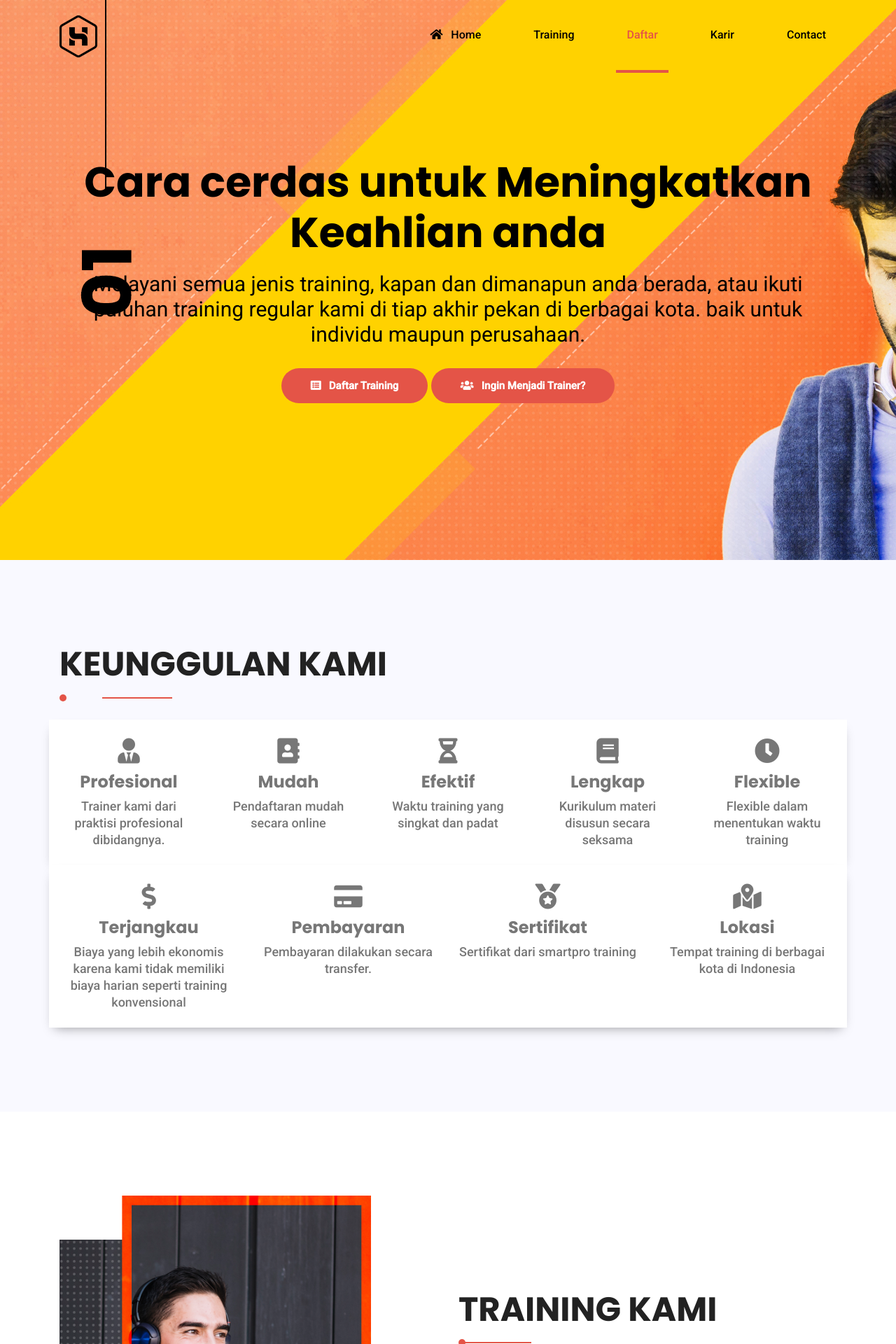
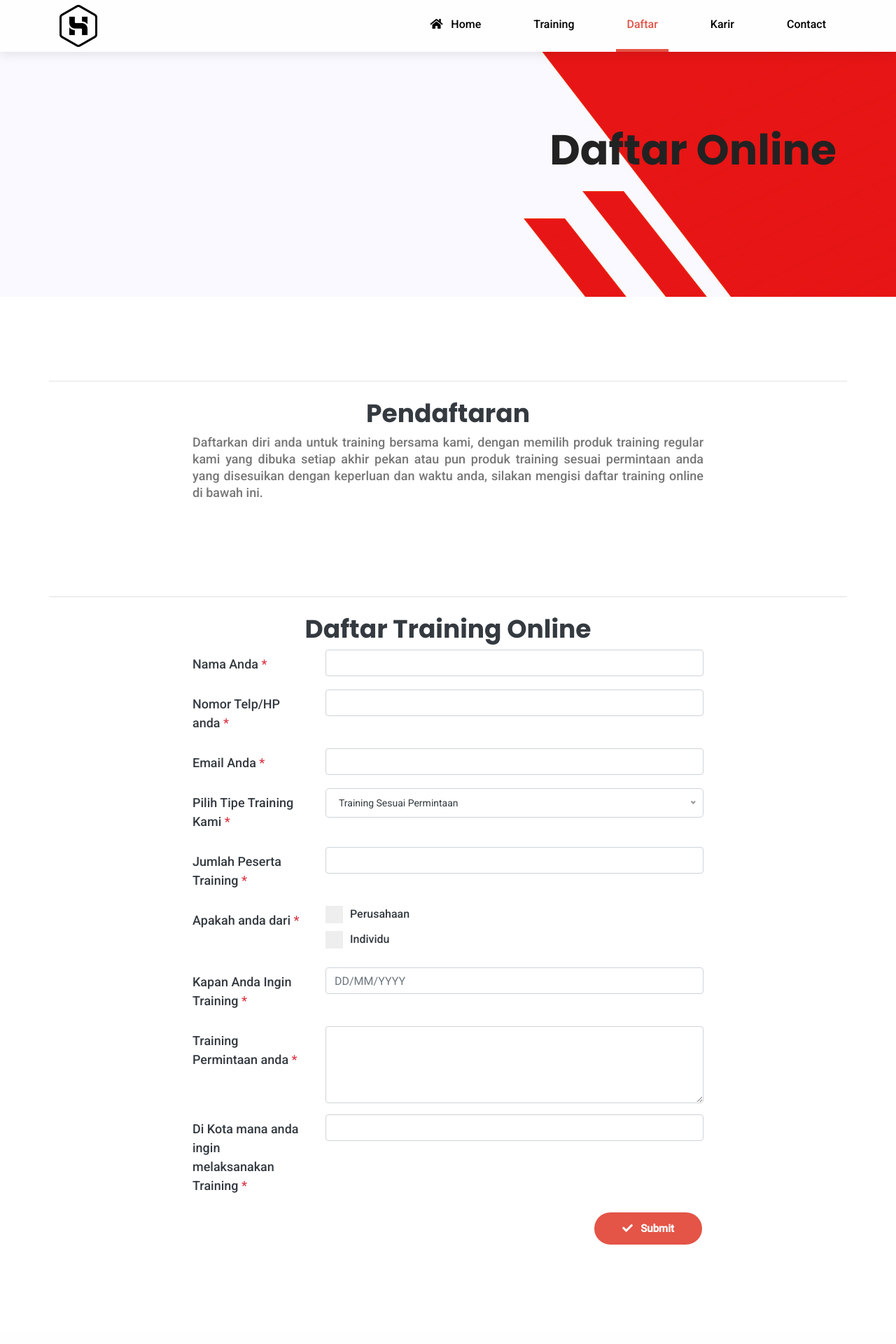
Before and after one commit to habibsyuhada/smartprotraining, a CodeIgniter app: page /database/register in a window 1280 px wide. Shown: the top 1920 px of the page at 70% size. Run offline with CodeIgniter, Linux system fonts and the light colour scheme; some libraries are stand-ins or nearby versions.

Commit message:
Update All

```diff
--- a/application/controllers/Home.php
+++ b/application/controllers/Home.php
@@ -26,21 +26,21 @@ class Home extends CI_Controller {
 	}
 
 	public function training(){
-		$data['subview'] 			= 'home/index';
+		$data['subview'] 			= 'home/training';
 		$data['menu_active'] 	= 'training';
 		$data['meta_title'] 	= 'Training';
 		$this->load->view('index', $data);
 	}
 
 	public function register(){
-		$data['subview'] 			= 'home/index';
+		$data['subview'] 			= 'home/register';
 		$data['menu_active'] 	= 'register';
 		$data['meta_title'] 	= 'Daftar';
 		$this->load->view('index', $data);
 	}
 
 	public function career(){
-		$data['subview'] 			= 'home/index';
+		$data['subview'] 			= 'home/career';
 		$data['menu_active'] 	= 'career';
 		$data['meta_title'] 	= 'Karir';
 		$this->load->view('index', $data);
--- a/application/views/_partial/footer.php
+++ b/application/views/_partial/footer.php
@@ -19,7 +19,7 @@
 					</aside> -->
 					<div class="pt-3">
 						<p><!-- Link back to Colorlib can't be removed. Template is licensed under CC BY 3.0. -->
-Copyright &copy;<script>document.write(new Date().getFullYear());</script> All rights reserved | This template is made with <i class="fa fa-heart-o" aria-hidden="true"></i> by <a href="#" target="_blank">Smart Pro Training</a>
+Copyright &copy;<script>document.write(new Date().getFullYear());</script> All rights reserved | This template is made with <i class="fas fa-heart"></i> by <a href="#" target="_blank">Smart Pro Training</a>
 <!-- Link back to Colorlib can't be removed. Template is licensed under CC BY 3.0. --></p>
 					</div>
 				</div>
--- a/application/views/_partial/header.php
+++ b/application/views/_partial/header.php
@@ -22,5 +22,82 @@
 		.card-advantage{
 			box-shadow: 0 8px 16px -8px rgba(0,0,0,0.4);
 		}
+		.form-control:focus{
+			border-color: #e45447;
+			box-shadow: none;
+		}
+		.nice-select{
+			border: 1px solid #ced4da
+		}
 	</style>
+	<!-- checkbox -->
+	<style>
+/* The container */
+.container_checkbox {
+  display: block;
+  position: relative;
+  padding-left: 35px;
+  margin-bottom: 12px;
+  cursor: pointer;
+  font-size: 16px;
+  -webkit-user-select: none;
+  -moz-user-select: none;
+  -ms-user-select: none;
+  user-select: none;
+}
+
+/* Hide the browser's default checkbox */
+.container_checkbox input {
+  position: absolute;
+  opacity: 0;
+  cursor: pointer;
+  height: 0;
+  width: 0;
+}
+
+/* Create a custom checkbox */
+.checkmark {
+  position: absolute;
+  top: 0;
+  left: 0;
+  height: 25px;
+  width: 25px;
+  background-color: #eee;
+}
+
+/* On mouse-over, add a grey background color */
+.container_checkbox:hover input ~ .checkmark {
+  background-color: #ccc;
+}
+
+/* When the checkbox is checked, add a blue background */
+.container_checkbox input:checked ~ .checkmark {
+  background-color: #e45447;
+}
+
+/* Create the checkmark/indicator (hidden when not checked) */
+.checkmark:after {
+  content: "";
+  position: absolute;
+  display: none;
+}
+
+/* Show the checkmark when checked */
+.container_checkbox input:checked ~ .checkmark:after {
+  display: block;
+}
+
+/* Style the checkmark/indicator */
+.container_checkbox .checkmark:after {
+  left: 9px;
+  top: 5px;
+  width: 5px;
+  height: 10px;
+  border: solid white;
+  border-width: 0 3px 3px 0;
+  -webkit-transform: rotate(45deg);
+  -ms-transform: rotate(45deg);
+  transform: rotate(45deg);
+}
+</style>
 </head>
--- a/application/views/_partial/top.php
+++ b/application/views/_partial/top.php
@@ -1,7 +1,7 @@
 <body>
 
 	<!--================Header Menu Area =================-->
-	<header class="header_area">
+	<header class="header_area navbar_fixed">
 		<div class="main_menu">
 			<nav class="navbar navbar-expand-lg navbar-light">
 				<div class="container">
--- a/application/views/home/index.php
+++ b/application/views/home/index.php
@@ -1,13 +1,13 @@
 	<!--================Home Banner Area =================-->
-	<section class="banner-area owl-carousel" id="home">
-		<div class="single_slide_banner slide_bg1" style="background: url(<?php echo base_url() ?>assets/img/banner/banner-bg1.jpg);">
+	<section class="" id="home"  style="background-repeat: no-repeat; background-size: 100% 100% !important; background: url(<?php echo base_url() ?>assets/img/banner/banner_1.jpg);">
+		<div class="">
 			<div class="container">
 				<div class="row fullscreen d-flex align-items-center">
 					<div class="banner-content col-lg-12 justify-content-center">
-						<h1>Cara cerdas untuk Meningkatkan Keahlian anda</h1>
-						<h3>Melayani semua jenis training, kapan dan dimanapun anda berada, atau ikuti puluhan training regular kami di tiap akhir pekan di berbagai kota. baik untuk individu maupun perusahaan.</h3>
-						<a href="#" class="primary-btn"><b class="text-white"><i class="fas fa-list-alt"></i> &nbsp; Daftar Training</b></a>
-						<a href="#" class="primary-btn"><b class="text-white"><i class="fas fa-users"></i> &nbsp; Ingin Menjadi Trainer?</b></a>
+						<h1 style="color: #222222">Cara cerdas untuk Meningkatkan Keahlian anda</h1>
+						<h3 style="color: #222222">Melayani semua jenis training, kapan dan dimanapun anda berada, atau ikuti puluhan training regular kami di tiap akhir pekan di berbagai kota. baik untuk individu maupun perusahaan.</h3>
+						<a href="#" class="primary-btn font-weight-bold"><i class="fas fa-list-alt"></i> &nbsp; Daftar Training</a>
+						<a href="#" class="primary-btn font-weight-bold"><i class="fas fa-users"></i> &nbsp; Ingin Menjadi Trainer?</a>
 					</div>
 				</div>
 			</div>
@@ -244,7 +244,7 @@
 		<div class="container">
 			<div class="row align-items-center justify-content-between">
 				<div class="col-lg-5 about-left">
-					<img class="img-fluid" src="<?php echo base_url(); ?>assets/img/about-img.png" alt="">
+					<img class="img-fluid" src="<?php echo base_url(); ?>assets/img/Chart_1.png" alt="">
 				</div>
 				<div class="col-lg-6 col-md-12 about-right">
 					<div class="main-title text-left">
@@ -255,7 +255,7 @@
 							Training  kami, mencakup berbagai industri seperti, minyak dan gas, bangunan dan konstruksi, manufaktur, galangan kapal, pengembangan diri dan lainnya.
 						</p>
 					</div>
-					<a href="#" class="primary-btn font-weight-bold"><i class="fas fa-chevron-circle-right"></i> &nbsp; Baca Lebih Lanjut.</a>
+					<a href="<?php echo base_url() ?>training" class="primary-btn font-weight-bold"><i class="fas fa-chevron-circle-right"></i> &nbsp; Baca Lebih Lanjut.</a>
 				</div>
 			</div>
 		</div>
@@ -278,10 +278,10 @@
 							Jadwal training sesuai permintaan disesuaikan dengan kebutuhan anda. kapan dan dimanapun anda berada
 						</p>
 					</div>
-					<a href="#" class="primary-btn font-weight-bold"><i class="fas fa-chevron-circle-right"></i> &nbsp; Baca Lebih Lanjut.</a>
+					<a href="<?php echo base_url() ?>training" class="primary-btn font-weight-bold"><i class="fas fa-chevron-circle-right"></i> &nbsp; Baca Lebih Lanjut.</a>
 				</div>
 				<div class="col-lg-5 about-left">
-					<img class="img-fluid" src="<?php echo base_url(); ?>assets/img/about-img.png" alt="">
+					<img class="img-fluid" src="<?php echo base_url(); ?>assets/img/Chart_1.png" alt="">
 				</div>
 			</div>
 		</div>
@@ -293,7 +293,7 @@
 		<div class="container">
 			<div class="row align-items-center justify-content-between">
 				<div class="col-lg-5 about-left">
-					<img class="img-fluid" src="<?php echo base_url(); ?>assets/img/about-img.png" alt="">
+					<img class="img-fluid" src="<?php echo base_url(); ?>assets/img/Chart_1.png" alt="">
 				</div>
 				<div class="col-lg-6 col-md-12 about-right">
 					<div class="main-title text-left">
--- /dev/null
+++ b/application/views/home/register.php
@@ -0,0 +1,137 @@
+================ Start Contact Banner Area =================-->
+<section class="banner_area">
+	<div class="banner_inner d-flex align-items-center">
+		<div class="container">
+			<div class="banner_content text-right">
+				<h1 style="color: #222222">Daftar Online</h1>
+				<!-- <div class="page_link">
+					<a href="index.html">Home</a>
+					<a href="contact.html">Contact</a>
+				</div> -->
+			</div>
+		</div>
+	</div>
+</section>
+<!--================ End Contact Banner Area =================-->
+
+<!--================Information Area =================-->
+<section class="contact_area section_gap pb-0">
+	<div class="container">
+		<div class="row justify-content-center border-top pt-4">
+			<div class="col-md-8">
+				<h1 class="text-center text-dark">Pendaftaran</h1>
+				<p class="text-justify">
+					Daftarkan diri anda untuk training bersama kami, dengan memilih produk training regular kami yang dibuka setiap akhir pekan atau pun produk training sesuai permintaan anda yang disesuikan dengan keperluan dan waktu anda, silakan mengisi daftar training online di bawah ini.
+				</p>
+			</div>
+		</div>
+		</div>
+	</div>
+</section>
+<!--================Information Area =================-->
+
+<!--================Form Area =================-->
+<section class="contact_area section_gap">
+	<div class="container">
+		<div class="row justify-content-center border-top pt-4">
+			<div class="col-md-8">
+				<h1 class="text-center text-dark">Daftar Training Online</h1>
+				<form class="text-dark">
+
+					<div class="form-group row">
+				    <label class="col-sm-3 col-form-label">Nama Anda <span class="text-danger">*</span></label>
+				    <div class="col-sm">
+				      <input type="text" class="form-control">
+				    </div>
+				  </div>
+
+				  <div class="form-group row">
+				    <label class="col-sm-3 col-form-label">Nomor Telp/HP anda <span class="text-danger">*</span></label>
+				    <div class="col-sm">
+				      <input type="text" class="form-control">
+				    </div>
+				  </div>
+
+				  <div class="form-group row">
+				    <label class="col-sm-3 col-form-label">Email Anda <span class="text-danger">*</span></label>
+				    <div class="col-sm">
+				      <input type="email" class="form-control">
+				    </div>
+				  </div>
+
+				  <div class="form-group row">
+				    <label class="col-sm-3 col-form-label">Pilih Tipe Training Kami <span class="text-danger">*</span></label>
+				    <div class="col-sm">
+				     <select class="w-100">
+								<option value="0">Training Sesuai Permintaan</option>
+								<option value="1">Training Regular/Akhir Pekan</option>
+							</select>
+				    </div>
+				  </div>
+
+				  <div class="form-group row">
+				    <label class="col-sm-3 col-form-label">Jumlah Peserta Training <span class="text-danger">*</span></label>
+				    <div class="col-sm">
+				      <input type="number" class="form-control">
+				    </div>
+				  </div>
+
+				  <div class="form-group row">
+				    <label class="col-sm-3 col-form-label">Apakah anda dari <span class="text-danger">*</span></label>
+				    <div class="col-sm">
+				    	<label class="container_checkbox">Perusahaan
+							  <input type="checkbox">
+							  <span class="checkmark"></span>
+							</label>
+							<label class="container_checkbox">Individu
+							  <input type="checkbox">
+							  <span class="checkmark"></span>
+							</label>
+				      <!-- <div class="form-check">
+							  <input class="form-check-input" type="checkbox" value="" id="defaultCheck1">
+							  <label class="form-check-label" for="defaultCheck1">
+							    Perusahaan
+							  </label>
+							</div>
+							<div class="form-check">
+							  <input class="form-check-input" type="checkbox" value="" id="defaultCheck1">
+							  <label class="form-check-label" for="defaultCheck1">
+							    Individu
+							  </label>
+							</div> -->
+						</div>
+				  </div>
+
+				  <div class="form-group row">
+				    <label class="col-sm-3 col-form-label">Kapan Anda Ingin Training <span class="text-danger">*</span></label>
+				    <div class="col-sm">
+				      <input type="text" class="form-control" placeholder="DD/MM/YYYY">
+				    </div>
+				  </div>
+
+				  <div class="form-group row">
+				    <label class="col-sm-3 col-form-label">Training Permintaan anda <span class="text-danger">*</span></label>
+				    <div class="col-sm">
+				      <textarea class="form-control" rows="4"></textarea>
+				    </div>
+				  </div>
+
+				  <div class="form-group row">
+				    <label class="col-sm-3 col-form-label">Di Kota mana anda ingin melaksanakan Training <span class="text-danger">*</span></label>
+				    <div class="col-sm">
+				      <input type="text" class="form-control">
+				    </div>
+				  </div>
+
+				  <div class="text-right">
+				  	<a href="#" class="primary-btn font-weight-bold"><i class="fa fa-check"></i> &nbsp; Submit</a>
+				  </div>
+
+				</form>
+			</div>
+		</div>
+		<!-- <div id="mapBox" class="mapBox" data-lat="40.701083" data-lon="-74.1522848" data-zoom="13" data-info="PO Box CT16122 Collins Street West, Victoria 8007, Australia." data-mlat="40.701083" data-mlon="-74.1522848"> -->
+		</div>
+	</div>
+</section>
+<!--================Form Area =================
--- a/assets/js/theme.js
+++ b/assets/js/theme.js
@@ -23,7 +23,8 @@
         if (scroll >= nav_offset_top) {
           $(".header_area").addClass("navbar_fixed");
         } else {
-          $(".header_area").removeClass("navbar_fixed");
+          // $(".header_area").removeClass("navbar_fixed");
+          $(".header_area").addClass("navbar_fixed");
         }
       });
     }
```
Also changed, not shown: application/views/home/career.php (added, +102 -0 lines), application/views/home/contact.php (+32 -37 lines), application/views/home/training.php (added, +59 -0 lines), assets/img/Chart_1.png (added), assets/img/banner/banner_1.jpg (added), assets/img/banner/common-banner.jpg, assets/img/banner/common-banner_old.jpg (added).
